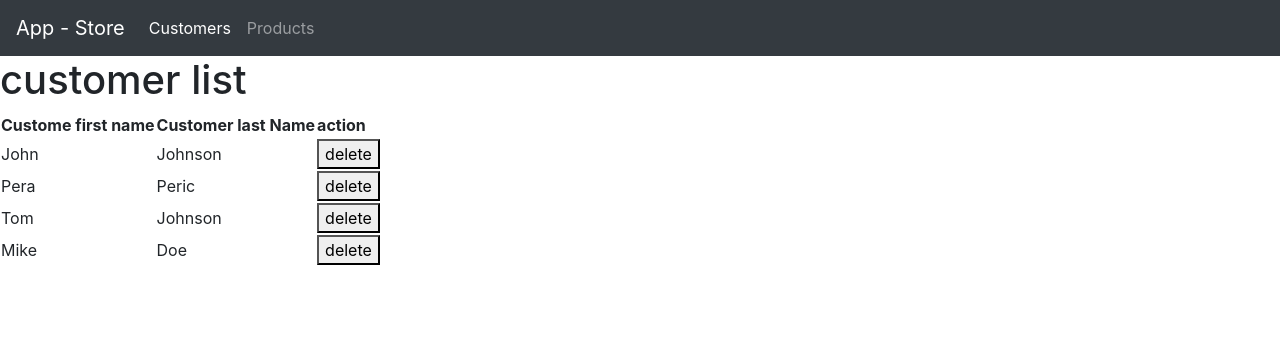
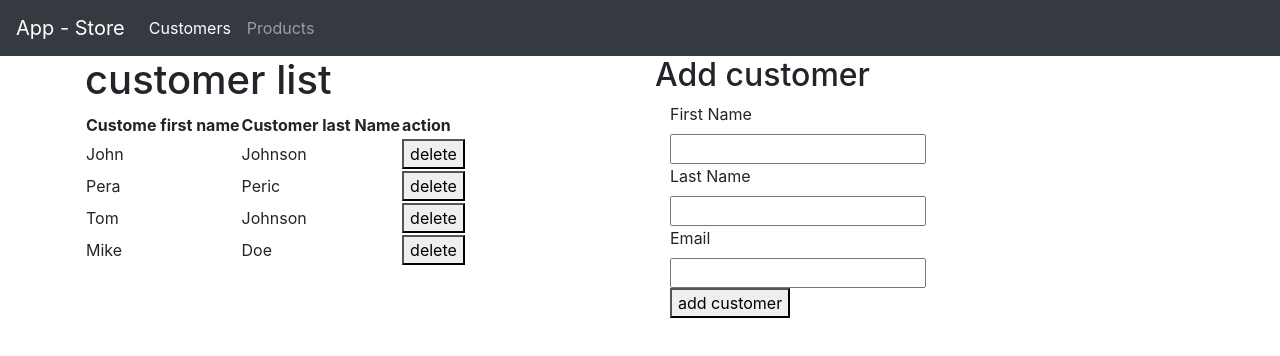
Before and after one commit to UrosPur/store-app, a Vue app: page /#/customers in a window 1280 px wide. Shown: the top 356 px of the page. Built offline with nearby package versions, Linux system fonts and the light colour scheme.

Commit message:
zadatak 3

```diff
--- a/src/pages/Customer.vue
+++ b/src/pages/Customer.vue
@@ -1,7 +1,10 @@
 <template>
-    <div>
+    <div class="container">
+        <div class="row">
+
+
+            <div class="col-sm-6">
                 <h1>customer list</h1>
-
                 <table>
                     <thead>
                     <th>Custome first name</th>
@@ -14,32 +17,57 @@
                     <tr v-for="(customer,key) in customers" :key="customer.id">
                         <td>{{ customer.firstName}}</td>
                         <td>{{ customer.lastName}}</td>
-                <td><button @click="deleteCustomer(customer)">delete</button></td>
+                        <td>
+                            <button @click="deleteCustomer(customer)">delete</button>
+                        </td>
                     </tr>
 
                     </tbody>
-
-
                 </table>
 
 
-        <!--<ul>-->
-            <!--<li v-for="(customer,key) in customers" :key="customer.id">-->
-                <!--{{ customer.firstName}}-->
-                <!--{{ customer.lastName}}-->
-            <!--</li>-->
+            </div>
+            <div class="col-sm-6">
+                <h2>Add customer </h2>
+                <form  @submit.prevent="addcustomer">
 
-        <!--</ul>-->
+                    <div class="col-sm-6">
+                        <label>First Name</label>
+                    </div>
+                    <div class="col-sm-6">
+                        <input v-model="newCustomer.firstName" type="text"/>
+                    </div>
 
+                    <div class="col-sm-6">
+                        <label>Last Name</label>
+                    </div>
+                    <div class="col-sm-6">
+                        <input v-model="newCustomer.lastName" type="text"/>
+                    </div>
 
+                    <div class="col-sm-6">
+                        <label>Email</label>
+                    </div>
 
+                    <div class="col-sm-6">
+                        <input v-model="newCustomer.email" type="email"/>
+                    </div>
+
+                    <div class="col-sm-6">
+                    <button>add customer</button>
+                    </div>
+
+                </form>
+            </div>
+
+        </div>
     </div>
 
 </template>
 
 <script>
 
-    import { customerService } from '../services/CustomerService';
+    import {customerService} from '../services/CustomerService';
 
     export default {
         name: "Customer",
@@ -48,11 +76,16 @@
 
             return {
 
-                customers: customerService.list()
+                customers: customerService.list(),
 
+                newCustomer: {
+
+                    firstName: '',
+                    lastName: '',
+                    email: '',
+                }
 
             }
-
 
         },
 
@@ -62,19 +95,15 @@
 
                 customerService.removeCustomer(customer)
 
-
             },
 
+            addcustomer(){
+
+                    customerService.addcustomer(this.newCustomer)
 
             }
 
-        // created(){
-        //
-        //     console.log(customerService.list())
-        // }
+        }
+
     }
 </script>
-
-<style scoped>
-
-</style>
--- a/src/services/CustomerService.js
+++ b/src/services/CustomerService.js
@@ -26,6 +26,11 @@ const customers = [
 
 ]
 
+
+
+
+
+
 export default class CustomerService {
 
     list(){
@@ -40,6 +45,14 @@ export default class CustomerService {
 
 
     }
+
+
+    addcustomer(value){
+
+        customers.push(value)
+
+    }
+
 }
 
 
```
Lines whose indentation alone changed are shown as unchanged.
